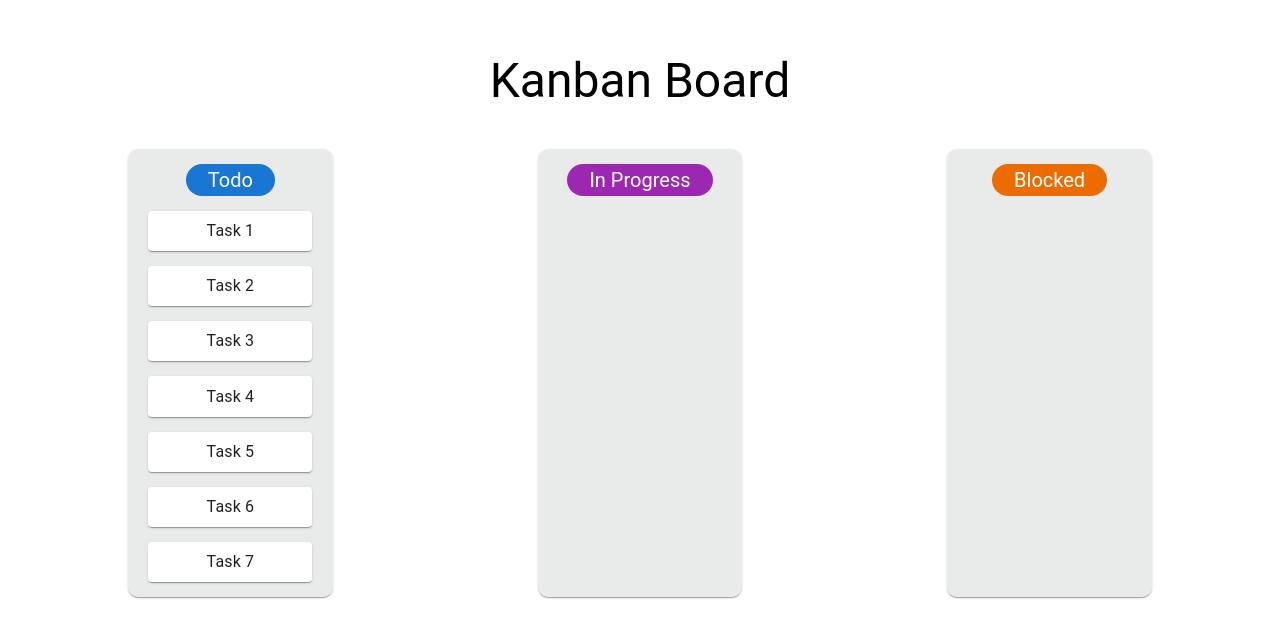
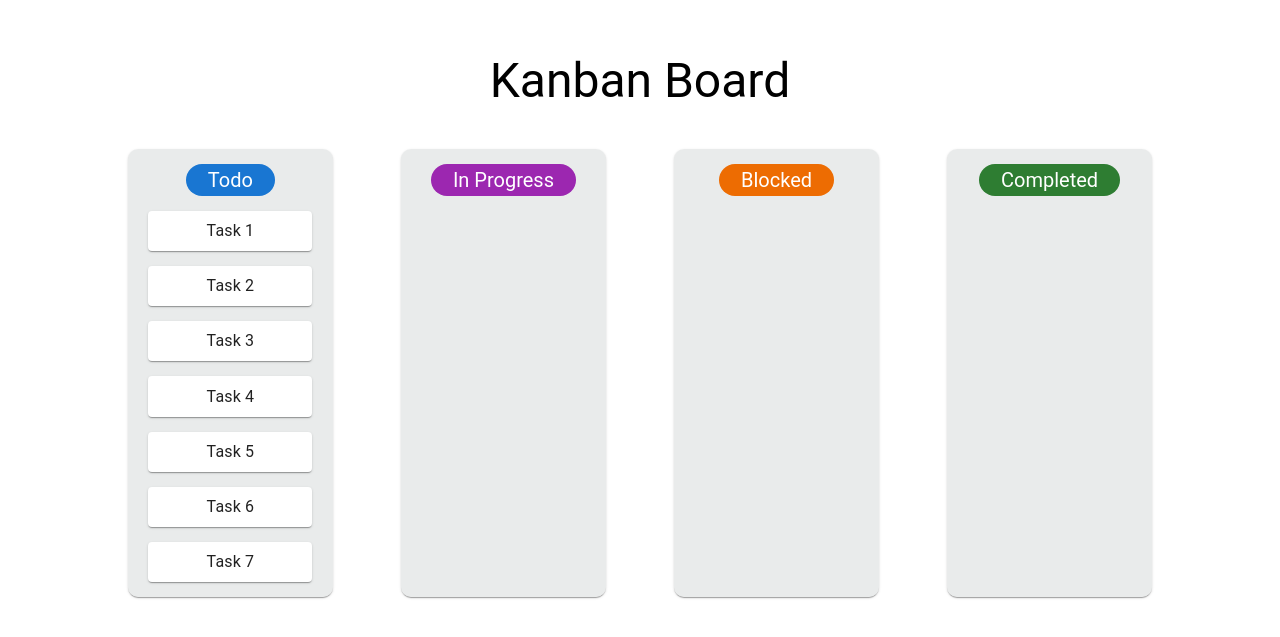
Before and after one commit to lucasy68/kanban-code-challenge, a React (Create React App) app: page / in a window 1280 px wide. Shown: the part 107-744 px from the top of the page. Built offline with nearby package versions, Linux system fonts and the light colour scheme.

Commit message:
add functionality that data can be transfered from completed to each section

```diff
--- a/src/App.js
+++ b/src/App.js
@@ -165,6 +165,34 @@ function App() {
               <CardItem key={id} item={[id, item]} category="blocked" />
             ))}
         </Card>
+        <Card
+          id="completed"
+          sx={{
+            width: "20%",
+            height: "80%",
+            backgroundColor: "rgba(200, 207, 207, 0.408)",
+            borderRadius: "10px",
+            display: "flex",
+            flexDirection: "column",
+            alignItems: "center",
+            overflowY: "auto",
+          }}
+          onDrop={handleOnDrop}
+          onDragOver={(e) => {
+            e.preventDefault();
+          }}
+        >
+          <Chip
+            label="Completed"
+            color="success"
+            sx={{ fontSize: "20px", padding: "10px", margin: "15px 0" }}
+          />
+
+          {completed.length > 0 &&
+            completed.map(({ id, item }) => (
+              <CardItem key={id} item={[id, item]} category="completed" />
+            ))}
+        </Card>
       </Box>
     </div>
   );
```
